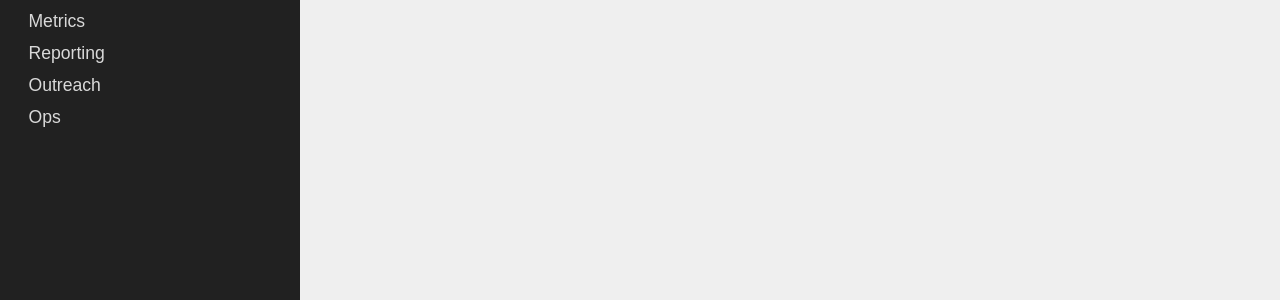
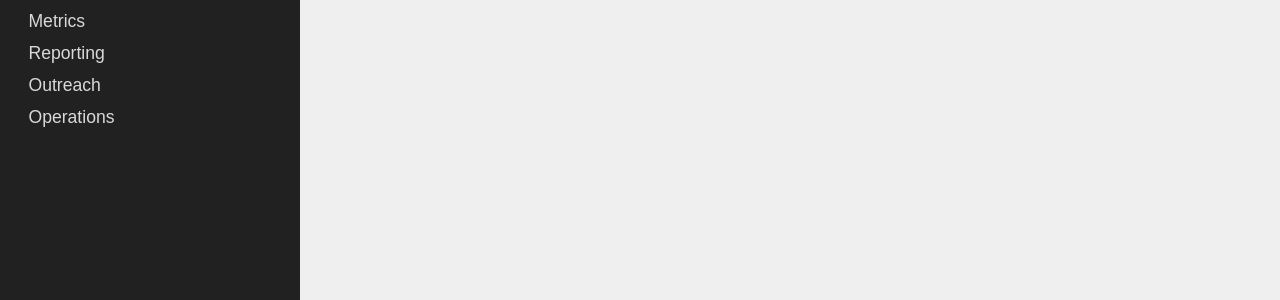
Before and after one commit to CA-CODE-Works/playbook, an MkDocs documentation site: the page built from docs/README.md, in a window 1280 px wide. Shown: the part 522-822 px from the top of the page. Built offline with MkDocs 1.6.1, drawn with Linux system fonts in a browser that asks for light colours; nearby versions of some CDN libraries; old or Windows-style settings are respelled for this version of MkDocs.

Commit message:
Update mkdocs.yml

```diff
--- a/mkdocs.yml
+++ b/mkdocs.yml
@@ -23,7 +23,7 @@ pages:
     - Metrics: metrics.md
     - Reporting: reporting.md
     - Outreach: outreach.md
-    - Ops: ops.md
+    - Operations: operations.md
 
 extra_css:
     - css/extra.css
```
